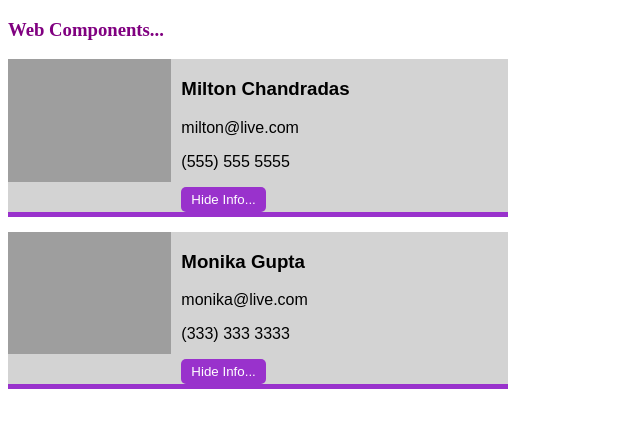
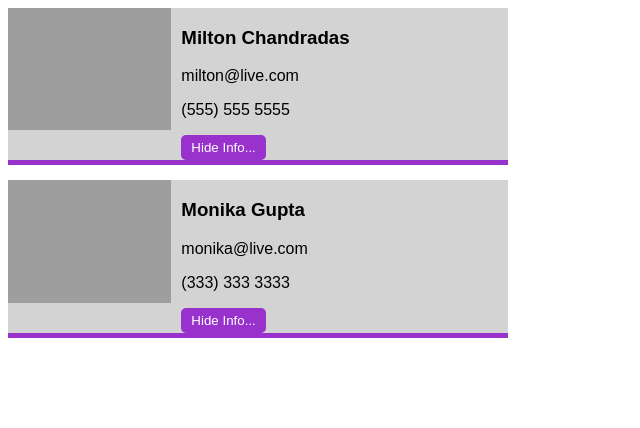
Before and after one commit to miltonchandradas/webcomponents, a plain HTML site: page index.html in a window 1280 px wide. Shown: the whole page, without its empty margins (0-640 px from the left). Drawn offline with Linux system fonts and the light colour scheme.

```diff
--- a/index.html
+++ b/index.html
@@ -9,7 +9,6 @@
 
 </head>
 <body>
-    <h3>Web Components...</h3>
 
     <employee-tile name="Milton Chandradas" avatar="https://randomuser.me/api/portraits/men/1.jpg">
         <div slot="email">milton@live.com</div>
```
